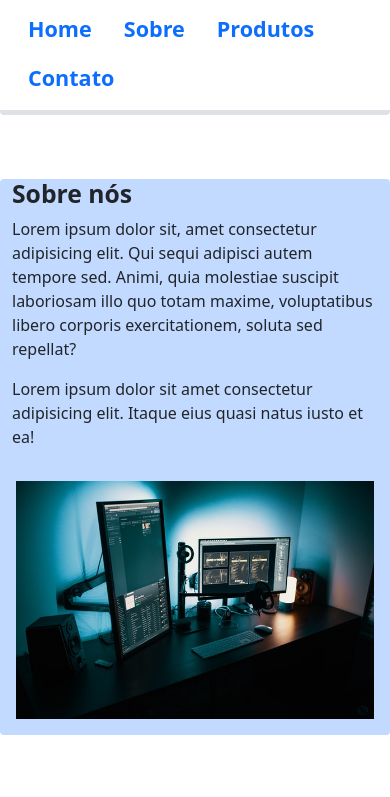
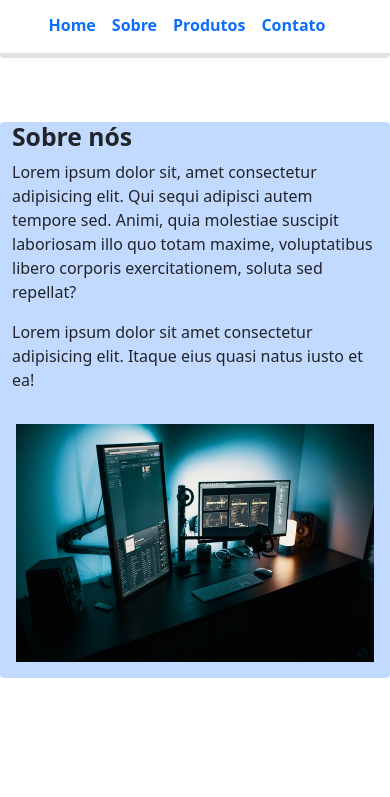
Before and after one commit to MisterConscio/front-end, a plain HTML site: page mod-16/exercicio/index.html in a window 390 px wide. Shown: the part 47-844 px from the top of the page. Drawn offline with nearby package versions, Linux system fonts and the light colour scheme.

Commit message:
Navbar mais responsiva em dispositivos mobiles

```diff
--- a/mod-16/exercicio/index.html
+++ b/mod-16/exercicio/index.html
@@ -17,13 +17,13 @@
         <div class="container border-bottom border-5 rounded-bottom">
             <div class="row align-items-center">
 
-                <div class="col-md-4 col-sm-12 text-sm-center text-md-start">
+                <div class="col-md-4 col-sm-12 text-sm-start text-md-start">
                     <img src="icon/fish-solid.svg" alt="Logo Icon" width="50">
                     <span class="fs-4 fw-bold align-middle">FISH</span>
                 </div>
 
                 <div class="col-md-8 col-sm-12">
-                    <nav class="navbar navbar-expand-lg justify-content-md-end justify-content-sm-center fs-4 fw-bold">
+                    <nav class="navbar navbar-expand-lg justify-content-center justify-content-lg-end fs-4 fw-bold">
                         <ul class="nav">
                             <li class="nav-item"><a class="nav-link active" href="">Home</a></li>
                             <li class="nav-item"><a class="nav-link active" href="#sobre">Sobre</a></li>
--- a/mod-16/exercicio/styles/custom.css
+++ b/mod-16/exercicio/styles/custom.css
@@ -10,3 +10,7 @@ h2 {font-weight: bold;}
     /* margin-right: 5px; */
     margin-bottom: 1.25rem;
 }
+
+@media (max-width: 500px) {
+    .nav-link {padding-left: 0 !important; font-size: 1rem}
+}
```
